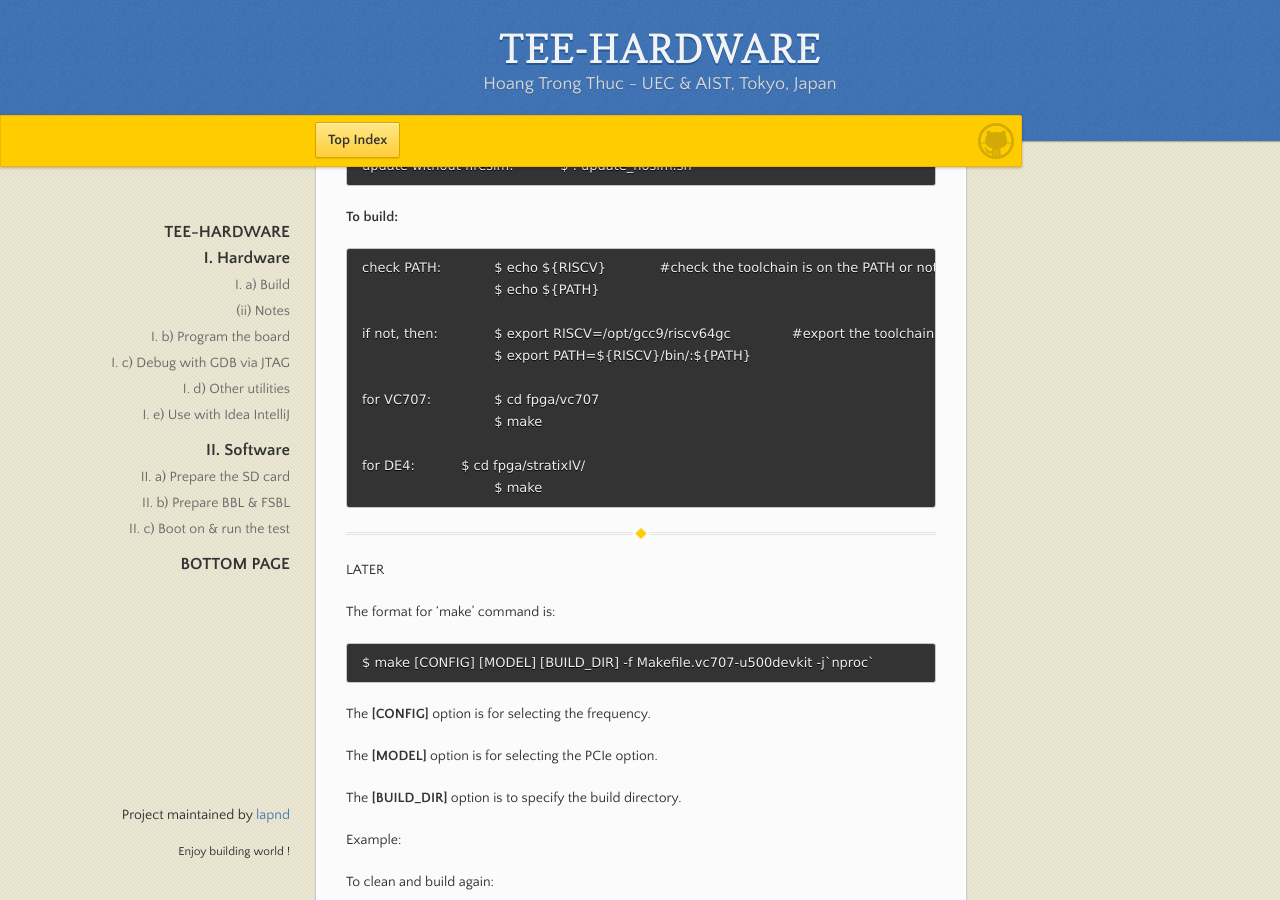
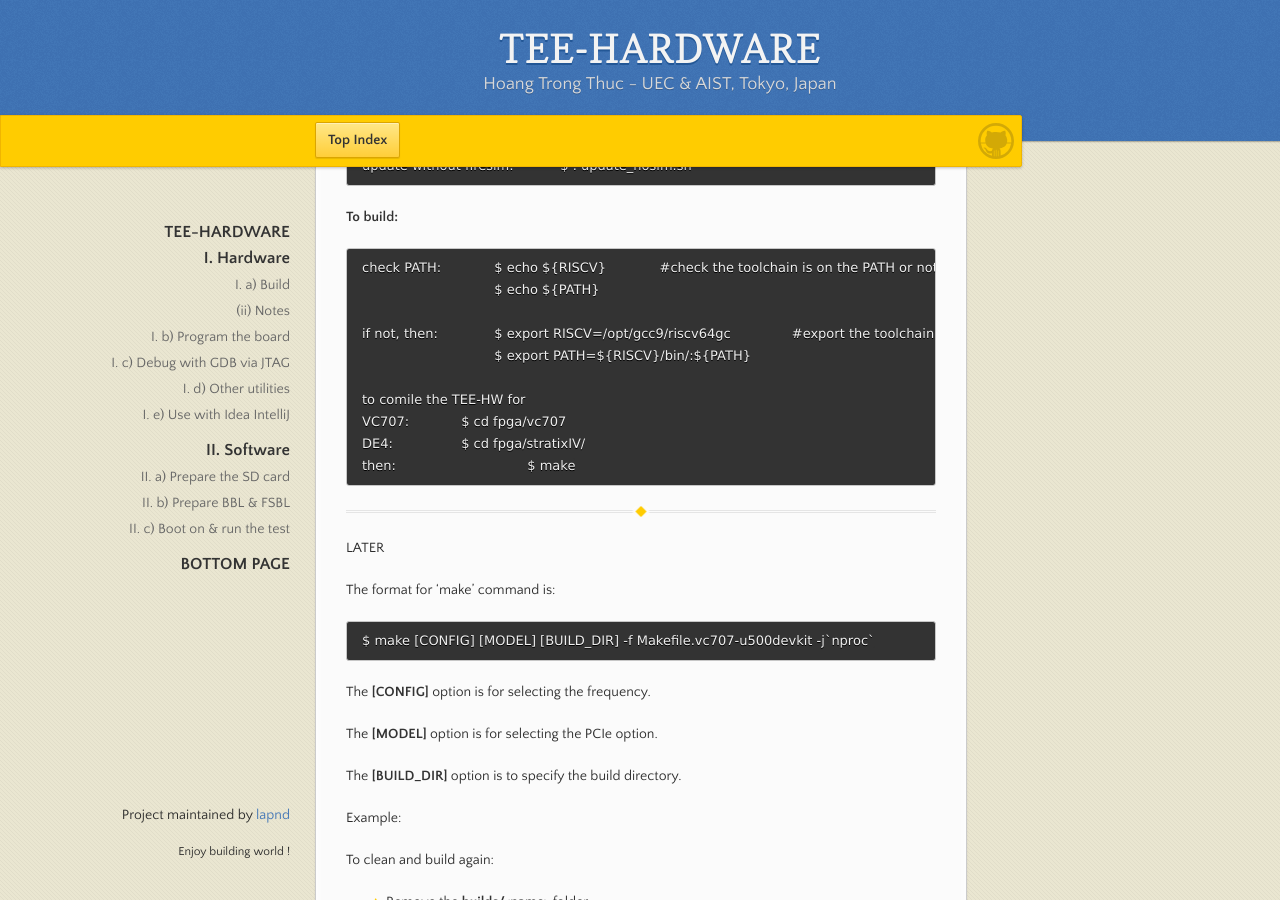
Before and after one commit to lapnd/httdes.github.io, a Jekyll site: the page built from tee-hw.md, in a window 1280 px wide and 900 px high, scrolled down 502 px. Built offline with Jekyll 4.4.1, drawn with Linux system fonts in a browser that asks for light colours; our own code applies the rules of GitHub Pages for plain Markdown files.

Commit message:
Update tee-hw.md

```diff
--- a/tee-hw.md
+++ b/tee-hw.md
@@ -31,11 +31,10 @@ The core processors can be configured to use [Rocket](https://github.com/chipsal
 	if not, then:		$ export RISCV=/opt/gcc9/riscv64gc		#export the toolchain to PATH
 					$ export PATH=${RISCV}/bin/:${PATH}
 
-	for VC707:		$ cd fpga/vc707
-					$ make
-
-	for DE4:		$ cd fpga/stratixIV/
-					$ make
+	to comile the TEE-HW for
+	VC707:		$ cd fpga/vc707
+	DE4:			$ cd fpga/stratixIV/
+	then:				$ make
 
 * * *
 
```
